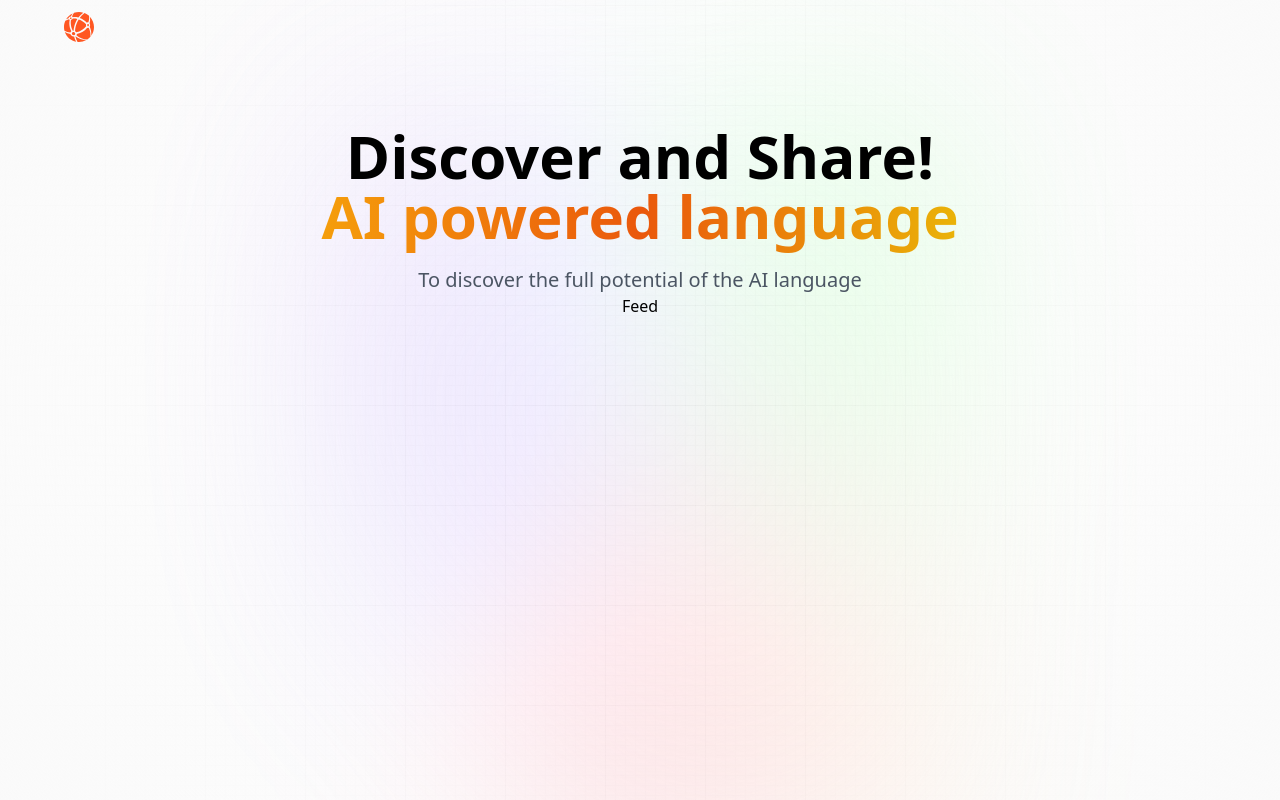
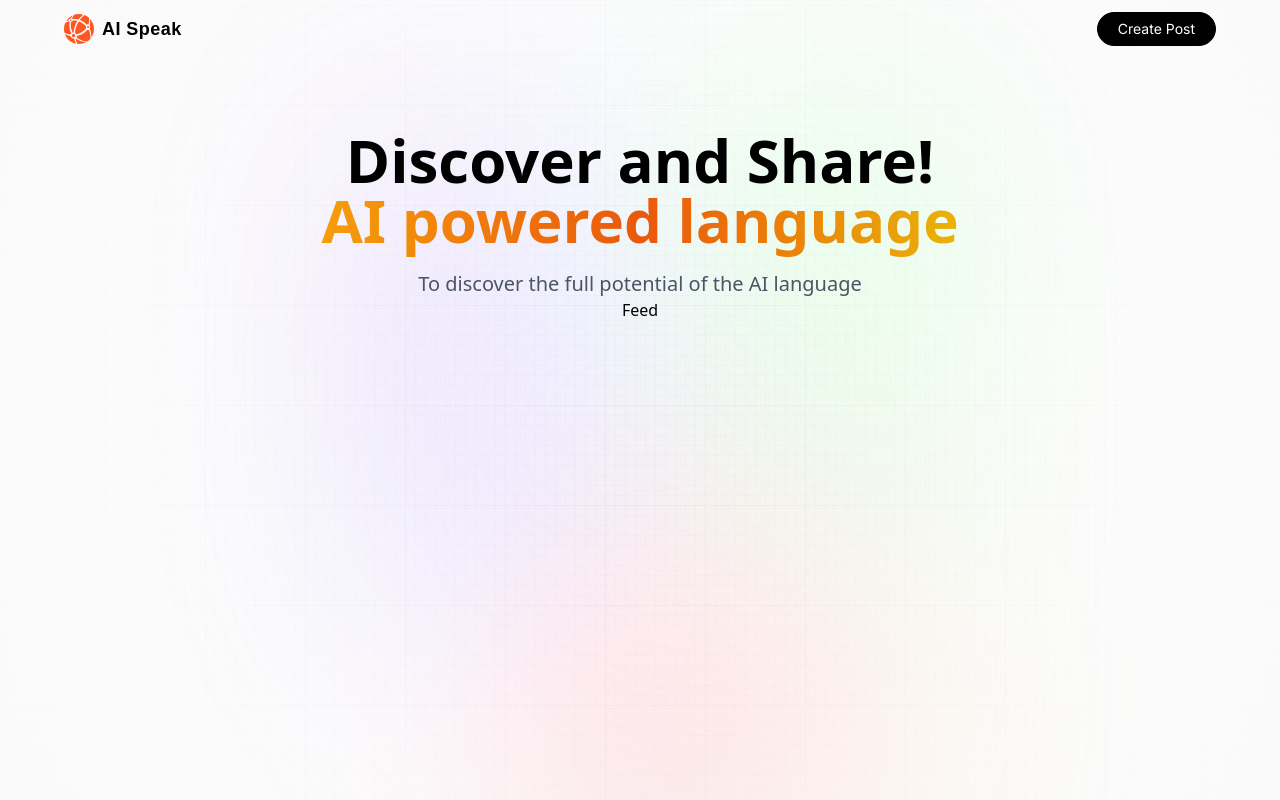
Before and after one commit to cod182/ai_speak, a Next.js app: page / in a window 1280 px wide. Built offline with nearby package versions, Linux system fonts and the light colour scheme.

Commit message:
started mobile nav

```diff
--- a/components/Nav.jsx
+++ b/components/Nav.jsx
@@ -6,6 +6,7 @@
 import { signIn, signOut, useSession, getProvider } from 'next-auth/react';
 
 const Nav = () => {
+  const isUserLoggedIn = true;
   return (
     <nav className="flex-between w-full mb-16 pt-3">
       <Link href="/" className="flex gap-2 flex-center">
@@ -16,7 +17,20 @@
           src="/assets/images/logo.svg"
           alt="logo"
         />
+        <p className="logo_text">AI Speak</p>
       </Link>
+      {/* Mobile Nav */}
+      <div className="sm:flex hidden">
+        {isUserLoggedIn ? (
+          <div className="flex gap-3 md:gap-5">
+            <Link href="create-prompt" className="black_btn">
+              Create Post
+            </Link>
+          </div>
+        ) : (
+          <></>
+        )}
+      </div>
     </nav>
   );
 };
```
